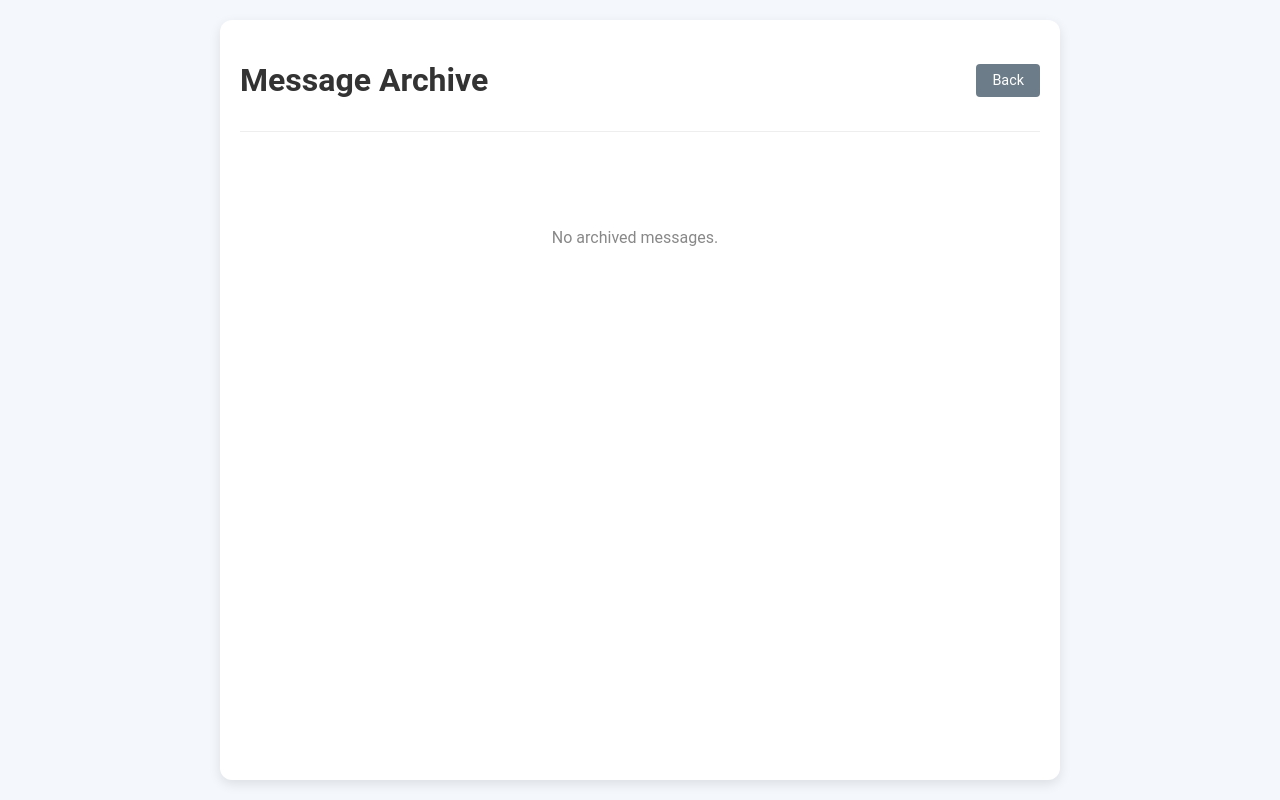
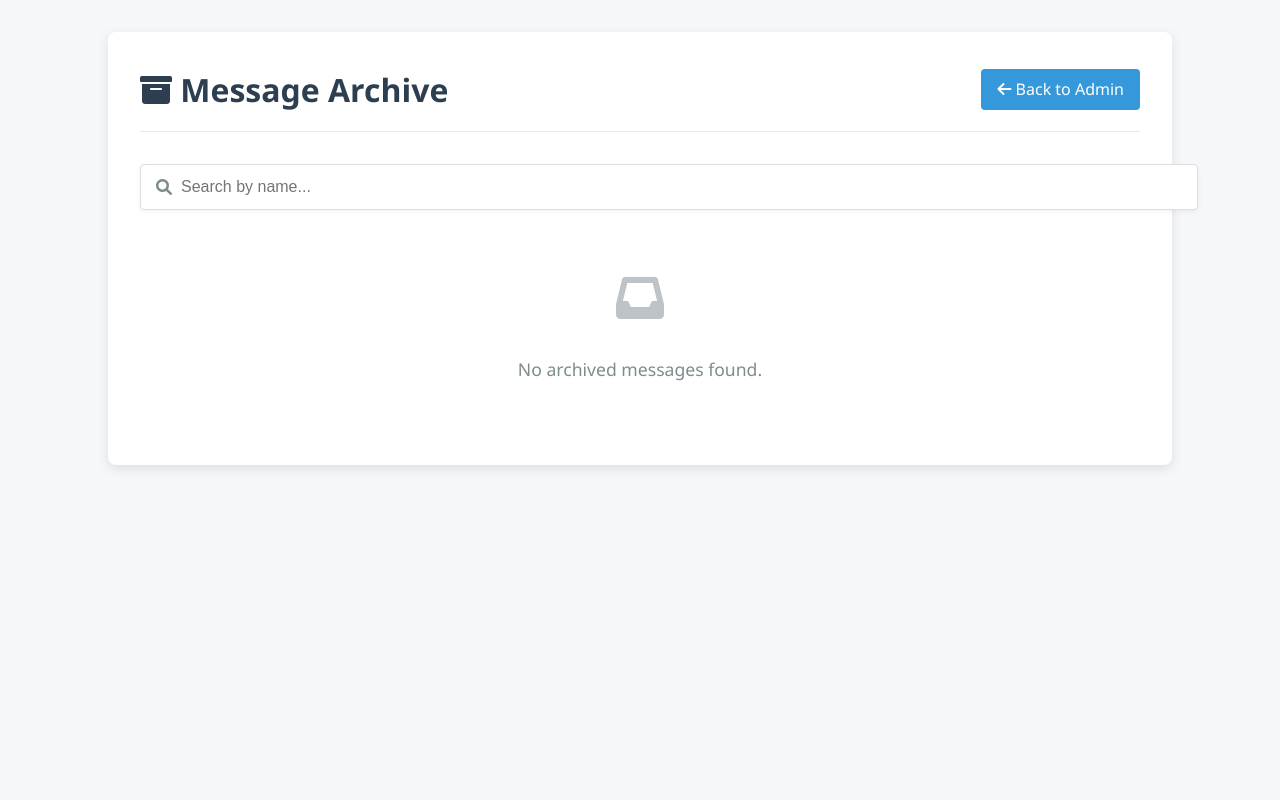
Before and after one commit to ugnaypinsao/ugnaypinsaofiles, a PHP site: page /html/archive.html in a window 1280 px wide. Run offline with PHP 8.4, Linux system fonts and the light colour scheme.

Commit message:
fixed ui and dimension

```diff
--- /dev/null
+++ b/css/archive.css
@@ -0,0 +1,163 @@
+/* General Styles */
+body {
+    font-family: 'Segoe UI', Tahoma, Geneva, Verdana, sans-serif;
+    background-color: #f5f7fa;
+    margin: 0;
+    padding: 0;
+    color: #333;
+    line-height: 1.6;
+}
+
+/* Archive Container */
+.archive-container {
+    max-width: 1000px;
+    margin: 2rem auto;
+    padding: 2rem;
+    background-color: #fff;
+    border-radius: 8px;
+    box-shadow: 0 4px 12px rgba(0, 0, 0, 0.1);
+}
+
+/* Header Styles */
+.archive-header {
+    display: flex;
+    justify-content: space-between;
+    align-items: center;
+    margin-bottom: 2rem;
+    padding-bottom: 1rem;
+    border-bottom: 1px solid #eaeaea;
+}
+
+.archive-header h1 {
+    margin: 0;
+    color: #2c3e50;
+    font-weight: 600;
+}
+
+/* Back Link */
+.back-link {
+    display: inline-block;
+    padding: 0.5rem 1rem;
+    background-color: #3498db;
+    color: white;
+    text-decoration: none;
+    border-radius: 4px;
+    font-weight: 500;
+    transition: all 0.3s ease;
+}
+
+.back-link:hover {
+    background-color: #2980b9;
+    transform: translateY(-1px);
+}
+
+/* Archive List */
+.archive-list {
+    display: grid;
+    gap: 1.5rem;
+}
+
+/* Empty Archive */
+.empty-archive {
+    text-align: center;
+    padding: 2rem;
+    color: #7f8c8d;
+    font-size: 1.1rem;
+}
+
+/* Archive Items */
+.archive-item {
+    background-color: #f9f9f9;
+    border-left: 4px solid #3498db;
+    border-radius: 4px;
+    padding: 1.5rem;
+    transition: all 0.3s ease;
+    box-shadow: 0 2px 5px rgba(0, 0, 0, 0.05);
+}
+
+.archive-item:hover {
+    transform: translateY(-3px);
+    box-shadow: 0 4px 8px rgba(0, 0, 0, 0.1);
+}
+
+.archive-item-content {
+    display: grid;
+    gap: 0.5rem;
+}
+
+.archive-item-content span {
+    font-weight: 500;
+    color: #2c3e50;
+}
+
+.archive-item-content p {
+    margin: 0.5rem 0;
+    color: #34495e;
+}
+
+.archive-item-content small {
+    display: block;
+    color: #7f8c8d;
+    font-size: 0.85rem;
+}
+
+/* Responsive Design */
+@media (max-width: 768px) {
+    .archive-container {
+        margin: 1rem;
+        padding: 1.5rem;
+    }
+
+    .archive-header {
+        flex-direction: column;
+        align-items: flex-start;
+        gap: 1rem;
+    }
+}
+
+/* Add these new styles to your existing archive.css */
+
+/* Search Bar Styles */
+.search-container {
+    margin-bottom: 2rem;
+    position: relative;
+}
+
+.search-bar {
+    width: 100%;
+    padding: 0.8rem 1rem 0.8rem 2.5rem;
+    border: 1px solid #ddd;
+    border-radius: 4px;
+    font-size: 1rem;
+    transition: all 0.3s ease;
+    box-shadow: 0 2px 5px rgba(0, 0, 0, 0.05);
+}
+
+.search-bar:focus {
+    outline: none;
+    border-color: #3498db;
+    box-shadow: 0 0 0 3px rgba(52, 152, 219, 0.2);
+}
+
+.search-icon {
+    position: absolute;
+    left: 1rem;
+    top: 50%;
+    transform: translateY(-50%);
+    color: #7f8c8d;
+}
+
+/* No Results Message */
+.no-results {
+    text-align: center;
+    padding: 2rem;
+    color: #e74c3c;
+    font-size: 1.1rem;
+    display: none;
+}
+
+.no-results i {
+    font-size: 2rem;
+    margin-bottom: 1rem;
+    display: block;
+}
--- a/html/archive.html
+++ b/html/archive.html
@@ -5,15 +5,27 @@
   <meta charset="UTF-8">
   <meta name="viewport" content="width=device-width, initial-scale=1.0">
   <title>Message Archive</title>
-  <link rel="stylesheet" href="../css/admin_mes.css">
+  <link rel="stylesheet" href="../css/archive.css">
+  <link rel="stylesheet" href="https://cdnjs.cloudflare.com/ajax/libs/font-awesome/6.0.0/css/all.min.css">
 </head>
 
 <body>
   <div class="archive-container">
     <div class="archive-header">
-      <h1>Message Archive</h1>
-      <a href="admin_page.html" class="back-link">Back</a>
+      <h1><i class="fas fa-archive"></i> Message Archive</h1>
+      <a href="admin_page.html" class="back-link"><i class="fas fa-arrow-left"></i> Back to Admin</a>
     </div>
+
+    <div class="search-container">
+      <i class="fas fa-search search-icon"></i>
+      <input type="text" id="searchInput" class="search-bar" placeholder="Search by name...">
+    </div>
+
+    <div class="no-results" id="noResults">
+      <i class="fas fa-search-minus"></i>
+      <p>No messages found matching your search</p>
+    </div>
+
     <div class="archive-list" id="archiveList">
       <!-- Archived messages will be displayed here -->
     </div>
--- a/js/archive.js
+++ b/js/archive.js
@@ -1,35 +1,70 @@
 function loadArchive() {
     const archive = JSON.parse(localStorage.getItem("messageArchive")) || [];
     const archiveList = document.getElementById("archiveList");
+    const noResults = document.getElementById("noResults");
+    const searchInput = document.getElementById("searchInput");
 
+    function displayMessages(messages) {
+        archiveList.innerHTML = "";
+
+        if (messages.length === 0) {
+            noResults.style.display = "block";
+            archiveList.style.display = "none";
+            return;
+        }
+
+        noResults.style.display = "none";
+        archiveList.style.display = "grid";
+
+        // Show newest first
+        [...messages].reverse().forEach((msg, index) => {
+            const archiveItem = createArchiveItem(msg, index);
+            archiveList.appendChild(archiveItem);
+        });
+    }
+
+    // Initial load
     if (archive.length === 0) {
-        archiveList.innerHTML = "<div class='empty-archive'><p>No archived messages.</p></div>";
+        archiveList.innerHTML = `
+            <div class='empty-archive'>
+                <i class="fas fa-inbox" style="font-size: 3rem; color: #bdc3c7; margin-bottom: 1rem;"></i>
+                <p>No archived messages found.</p>
+            </div>`;
+        noResults.style.display = "none";
         return;
     }
 
-    archiveList.innerHTML = "";
+    displayMessages(archive);
 
-    // Show newest first
-    [...archive].reverse().forEach((msg) => {
-        const archiveItem = createArchiveItem(msg);
-        archiveList.appendChild(archiveItem);
+    // Search functionality
+    searchInput.addEventListener("input", (e) => {
+        const searchTerm = e.target.value.toLowerCase();
+        const filteredMessages = archive.filter(msg =>
+            msg.from && msg.from.toLowerCase().includes(searchTerm)
+        );
+        displayMessages(filteredMessages);
     });
 }
 
-function createArchiveItem(msg) {
+function createArchiveItem(msg, index) {
     const archiveItem = document.createElement("div");
     archiveItem.classList.add("archive-item");
+
+    // Add different border colors based on index for visual variety
+    const borderColors = ['#3498db', '#2ecc71', '#e74c3c', '#f39c12', '#9b59b6'];
+    const borderColor = borderColors[index % borderColors.length];
+    archiveItem.style.borderLeftColor = borderColor;
 
     const formattedTimestamp = msg.timestamp ? new Date(msg.timestamp).toLocaleString() : "Unknown";
     const deletedAt = msg.deletedAt ? new Date(msg.deletedAt).toLocaleString() : "Unknown";
 
     archiveItem.innerHTML = `
         <div class="archive-item-content">
-            <span><strong>From:</strong> ${msg.from}</span>
-            <p><strong>Message:</strong> ${msg.text}</p>
-            <small><strong>Sent:</strong> ${formattedTimestamp}</small>
-            <small><strong>Deleted:</strong> ${deletedAt}</small>
-            ${msg.deleteReason ? `<p><strong>Reason:</strong> ${msg.deleteReason}</p>` : ''}
+            <span><i class="fas fa-user" style="color: ${borderColor};"></i> <strong>From:</strong> ${msg.from || 'Unknown'}</span>
+            <p><i class="fas fa-comment" style="color: ${borderColor};"></i> <strong>Message:</strong> ${msg.text || 'No content'}</p>
+            ${msg.deleteReason ? `<p><i class="fas fa-exclamation-triangle" style="color: ${borderColor};"></i> <strong>Reason:</strong> ${msg.deleteReason}</p>` : ''}
+            <small><i class="fas fa-paper-plane"></i> <strong>Sent:</strong> ${formattedTimestamp}</small>
+            <small><i class="fas fa-trash-alt"></i> <strong>Deleted:</strong> ${deletedAt}</small>
         </div>
     `;
 
```
Also changed, not shown: css/admin_page.css (+138 -14 lines), index.html (+4 -4 lines), images/admin.jpg (added), images/announcement.jpg (added), images/work/Erlinda.png (added), images/work/Kyla.png (added), images/work/Luz.png (added), images/work/Tim.jpg.
